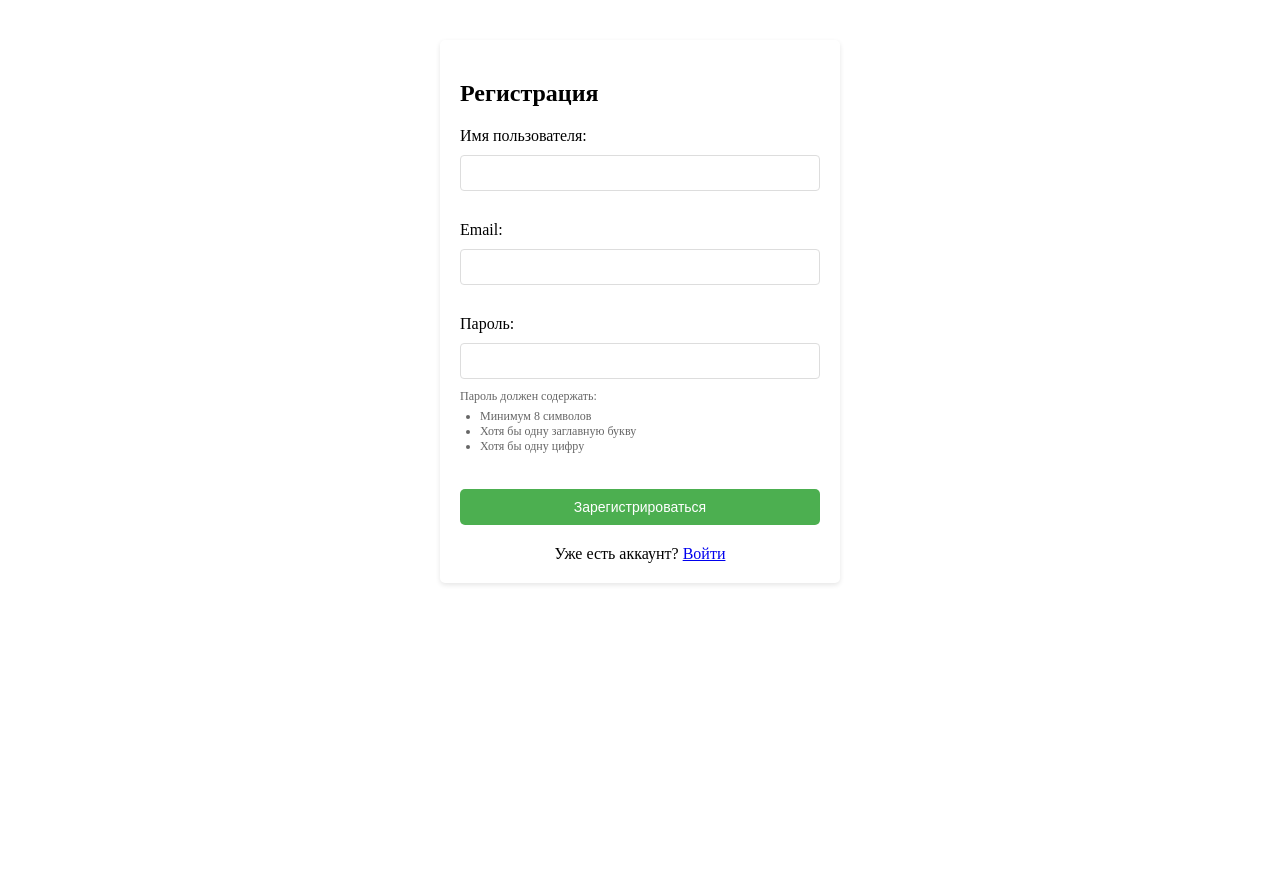
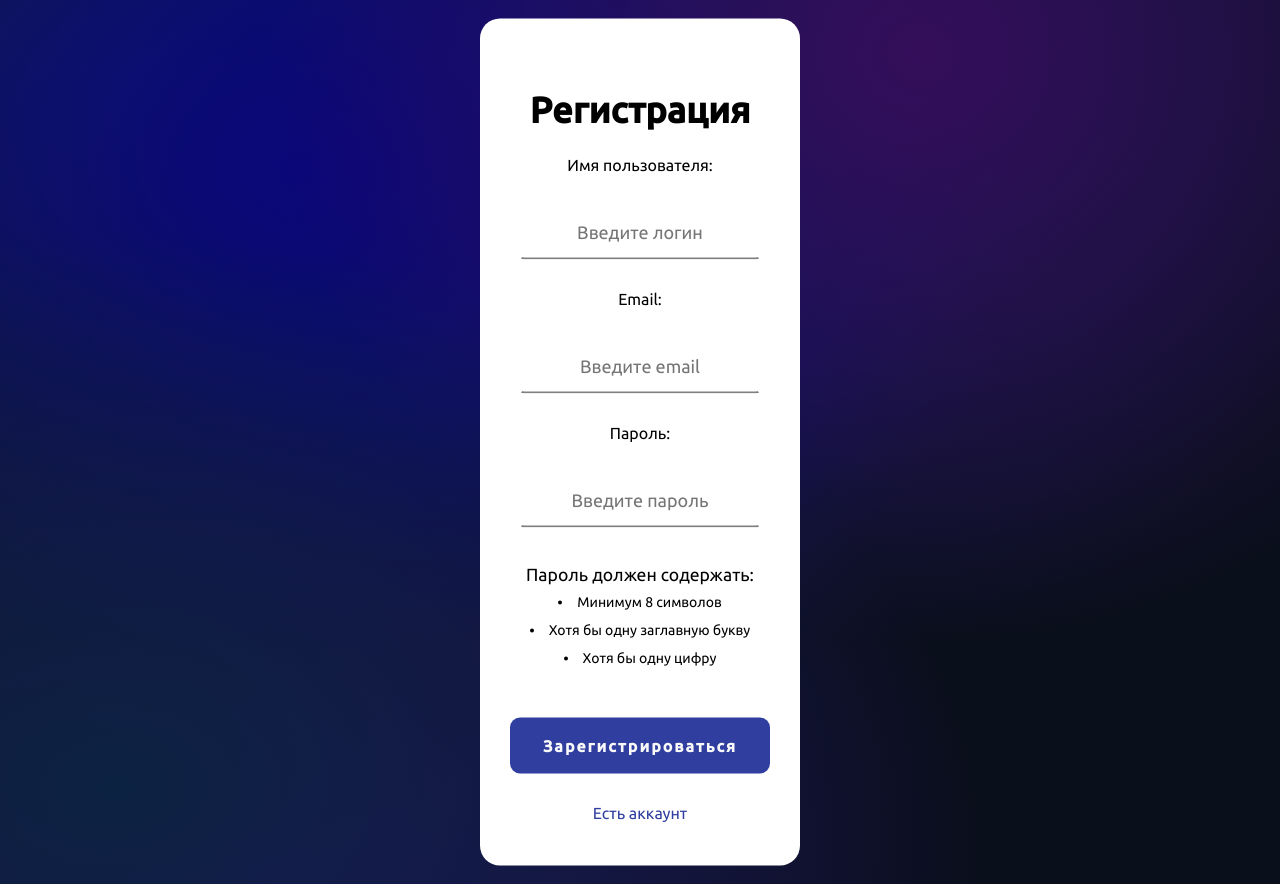
Before and after one commit to vdimitrov-ai/english_cards, a Flask app: page /register in a window 1280 px wide. Run offline with Flask 3, Linux system fonts and the light colour scheme; parts of the project's set-up code (start-up, migrations or seed data) failed here and were passed over.

Commit message:
add register

```diff
--- a/static/styles.css
+++ b/static/styles.css
@@ -700,7 +700,7 @@ input[type="file"] {
 }
 
 
-body.login-page{
+body.login-page, body.register-page{
     display: grid;
     place-items: center;
     margin: 0;
@@ -720,7 +720,7 @@ body.login-page{
 }
 
 
-.login{
+.login, .register{
     position: fixed;
     z-index: 3;
     top: 50%;
@@ -742,19 +742,19 @@ body.login-page{
     margin-bottom: 20px;
 }
 
-.login > h2{
+.login, .register > h2{
     font-size: 36px;
     margin: 0 0 25px
 }
 
-.login > h3{
+.login, .register > h3{
     color: rgba(0, 0, 0, 0.38);
     margin: 0 0 6px;
     font-weight: 500;
     font-size: 1rem;
 }
 
-.login-form{
+.login-form, .auth-form{
     display: grid;
     gap: 30px;
     place-items: center;
@@ -762,14 +762,14 @@ body.login-page{
     margin: 0;
 }
 
-.login-form > input, .login-form > button{
+.login-form > input, .login-form > button, .auth-form > input, .auth-form > button{
     height: 56px;
     outline: none;
     padding: 0;
     font-family: inherit;
 }
 
-.login-form > input{
+.login-form > input, .auth-form > input{
     width: 240px;
     background: transparent;
     border: 2px solid transparent;
@@ -780,16 +780,16 @@ body.login-page{
     transition: all 0.3s;
 }
 
-.login-form > input:hover{
+.login-form > input:hover, .auth-form > input:hover{
     border-bottom: 2px solid #303f9f;
 
 }
 
-.login-form > input:focus{
+.login-form > input:focus, .auth-form > input:hover{
     border-bottom: 2px solid #1976d2;
 }
 
-.login-form > button{
+.login-form > button, .auth-form > button{
     cursor: pointer;
     width: 100%;
     height: 56px;
@@ -803,11 +803,11 @@ body.login-page{
     transition: all 0.3s;
 }
 
-.login-form > button:hover{
+.login-form > button:hover, .auth-form > button:hover{
     background-color: #1976d2;
 }
 
-.login-form > a{
+.login-form > a, .auth-form > a{
     color: #303f9f;
     font-size: 1rem;
     text-align: left;
@@ -815,12 +815,35 @@ body.login-page{
     transition: all 0.3s;
 }
 
-.login-form > a:hover{
+.login-form > a:hover, .auth-form > a:hover{
     color: #1976d2;
 }
 
+.auth-form p{
+    text-align: center;
+    margin-top: -5px;
+    margin-bottom: 10px;
+    font-size: 17.6px; /* Можно сделать заголовок немного крупнее */
+}
+
+
+.auth-form > ul{
+    text-align: center;
+    list-style-position: inside; /* Чтобы маркеры списка тоже были по центру */
+    padding: 0; /* Убираем стандартные отступы */
+    text-align: center;
+    font-size: 12px;
+    margin-bottom: 10px; /* Добавляем отступ между заголовком и списком */
+}
+
+li{
+    text-align: center;
+    font-size: 14px;
+    margin-bottom: 12px; /* Отступ между элементами списка */
+}
+
 @media (width >= 450px){
-    .login{
+    .login, .register{
         width: 380px;
     }
 }
@@ -832,7 +855,7 @@ body.login-page{
 }
 
 @media (width >= 1200px){
-    .login{
+    .login, .register{
         width: 25%;
         max-width: 380px;
     }
--- a/templates/register.html
+++ b/templates/register.html
@@ -1,6 +1,7 @@
 {% extends "base.html" %}
 {% block content %}
-<div class="auth-container">
+<body class="register-page">
+<div class="register">
     <h2>Регистрация</h2>
 
     {% with messages = get_flashed_messages() %}
@@ -12,34 +13,21 @@
     {% endwith %}
 
     <form method="POST" class="auth-form">
-        <div class="form-group">
         <label for="username">Имя пользователя:</label>
-            <input type="text" id="username" name="username" required>
-        </div>
-
-        <div class="form-group">
+        <input type="text" id="username" name="username" placeholder="Введите логин" required>
         <label for="email">Email:</label>
-            <input type="email" id="email" name="email" required>
-        </div>
-
-        <div class="form-group">
+        <input type="email" id="email" name="email" placeholder="Введите email" required>
         <label for="password">Пароль:</label>
-            <input type="password" id="password" name="password" required>
-            <div class="password-requirements">
-                Пароль должен содержать:
+        <input type="password" id="password" name="password" placeholder="Введите пароль" required>
             <ul>
+                <p>Пароль должен содержать:</p>
                 <li>Минимум 8 символов</li>
                 <li>Хотя бы одну заглавную букву</li>
                 <li>Хотя бы одну цифру</li>
             </ul>
+        <button type="submit" class="common-btn button">Зарегистрироваться</button>
+        <a href="{{ url_for('login') }}">Есть аккаунт</a>
+    </form>
 </div>
-        </div>
-
-        <button type="submit" class="common-btn button">Зарегистрироваться</button>
-    </form>
-
-    <div class="auth-links">
-        Уже есть аккаунт? <a href="{{ url_for('login') }}">Войти</a>
-    </div>
-</div>
+</body>
 {% endblock %}
```
Lines whose indentation alone changed are shown as unchanged.
